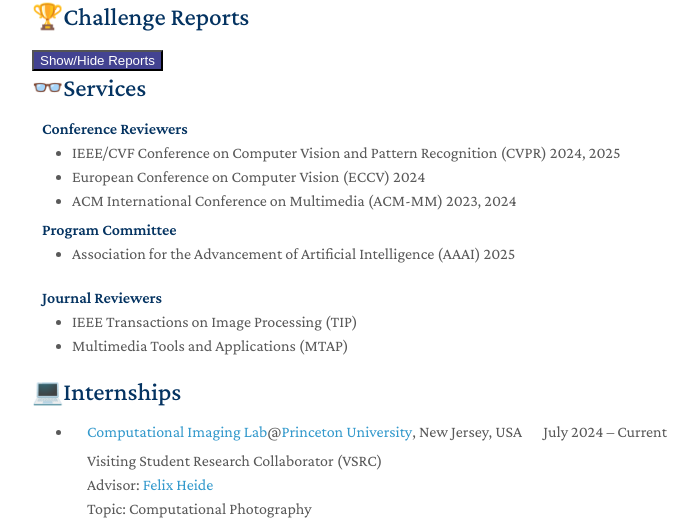
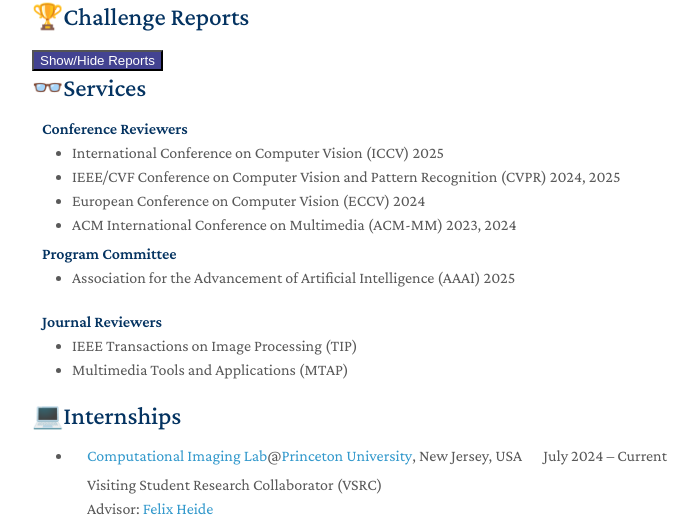
Before and after one commit to ztMotaLee/ztmotalee.github.io, a plain HTML site: page index.html in a window 1280 px wide. Shown: the part 1910-2431 px from the top of the page, without its empty margins (438-1136 px from the left). Drawn offline with nearby package versions, Linux system fonts and the light colour scheme; some icons are missing.

Commit message:
Update index.html

```diff
--- a/index.html
+++ b/index.html
@@ -423,6 +423,7 @@
 <h2 id="services">👓Services</h2>
 <h4 style="margin:0 10px 0;">Conference Reviewers</h4>
 <ul style="margin:0 0 5px;">
+  <li><a href="https://iccv.thecvf.com"><autocolor> International Conference on Computer Vision (ICCV) 2025</autocolor></a></li>
   <li><a href="http://cvpr2024.thecvf.com/"><autocolor>IEEE/CVF Conference on Computer Vision and Pattern Recognition (CVPR) 2024, 2025</autocolor></a></li>
   <li><a href="https://eccv2024.ecva.net/"><autocolor>European Conference on Computer Vision (ECCV) 2024</autocolor></a></li>
   <li><a href="https://www.acmmm2023.org"><autocolor>ACM International Conference on Multimedia (ACM-MM) 2023, 2024</autocolor></a></li>
```
